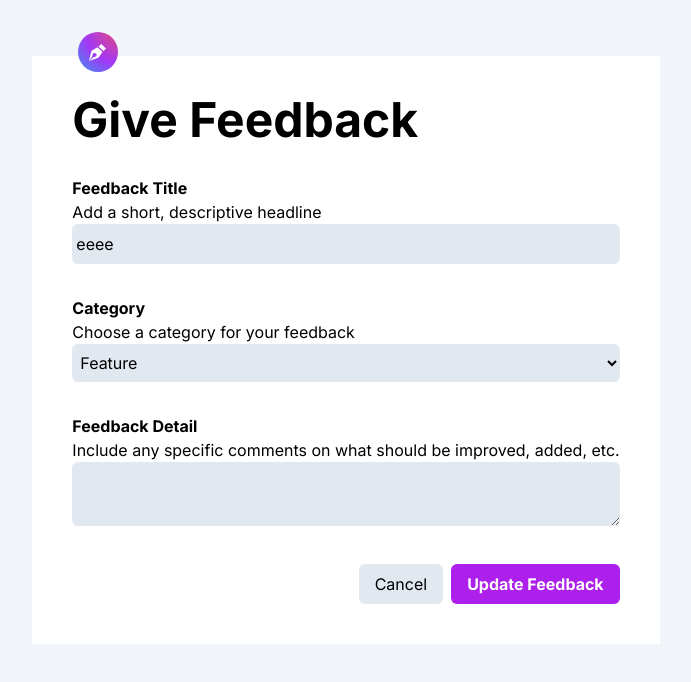
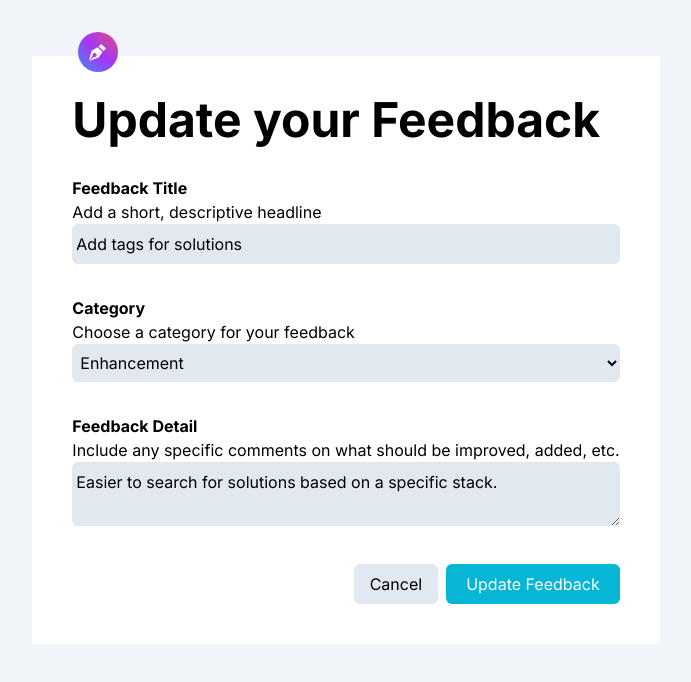
Before and after one commit to 10Nikus/Feedback, a Next.js app: page /1/edit in a window 1280 px wide. Shown: the top 682 px of the page, without its empty margins (294-985 px from the left). Built offline with nearby package versions, Linux system fonts and the light colour scheme.

Commit message:
Update Form component to allow feedback updates

```diff
--- a/src/app/components/Form/NewForm.tsx
+++ b/src/app/components/Form/NewForm.tsx
@@ -4,7 +4,6 @@ import { FormEvent, useState } from "react";
 import FeedbuckButton from "../Header/FeedbackButton";
 import CancelBtn from "./CancelBtn";
 import axios from "axios";
-import { redirect } from "next/dist/server/api-utils";
 export default function Form() {
   const [data, setData] = useState({
     title: "",
--- a/src/app/components/Form/UpdateForm.tsx
+++ b/src/app/components/Form/UpdateForm.tsx
@@ -1,24 +1,54 @@
+"use client";
+
+import { useState } from "react";
 import FeedbuckButton from "../Header/FeedbackButton";
 import CancelBtn from "./CancelBtn";
+import DATA from "../../data.json";
 
 export default function Form({ id }: { id: number }) {
+  const ListData = DATA["productRequests"];
+
+  const item = ListData.find((item) => item.id === id);
+
+  const [data, setData] = useState({
+    title: item?.title,
+    category: item?.category,
+    description: item?.description,
+  });
+
+  function handleChange(
+    e: React.ChangeEvent<
+      HTMLInputElement | HTMLTextAreaElement | HTMLSelectElement
+    >
+  ) {
+    setData({
+      ...data,
+      [e.target.name]: e.target.value,
+    });
+  }
+
   return (
     <form className="bg-white p-10  flex flex-col gap-8">
-      <h1 className="font-bold text-5xl">Give Feedback</h1>
+      <h1 className="font-bold text-5xl">Update your Feedback</h1>
       <div>
         <h1 className="font-bold">Feedback Title</h1>
         <p>Add a short, descriptive headline</p>
         <input
+          name="title"
           type="text"
           className="bg-slate-200 w-full px-1 py-2 rounded-md"
-          value="eeee"
-          readOnly={false}
+          value={data.title}
+          onChange={handleChange}
         />
       </div>
       <div>
         <h1 className="font-bold">Category</h1>
         <p>Choose a category for your feedback</p>
-        <select className="bg-slate-200 w-full py-2 px-1 rounded-md">
+        <select
+          className="bg-slate-200 w-full py-2 px-1 rounded-md"
+          value={data.category}
+          onChange={handleChange}
+        >
           <option value="feature">Feature</option>
           <option value="ui">UI</option>
           <option value="ux">UX</option>
@@ -31,11 +61,21 @@ export default function Form({ id }: { id: number }) {
         <p>
           Include any specific comments on what should be improved, added, etc.
         </p>
-        <textarea className="bg-slate-200 w-full px-1 py-2 rounded-md" />
+        <textarea
+          className="bg-slate-200 w-full px-1 py-2 rounded-md"
+          value={data.description}
+          onChange={handleChange}
+        />
       </div>
       <div className="flex justify-end gap-2">
         <CancelBtn />
-        <FeedbuckButton title="Update Feedback" link="/" />
+        {/* <FeedbuckButton title="Update Feedback" link="/" /> */}
+        <button
+          type="submit"
+          className="bg-cyan-500 text-white px-5 py-2 rounded-md"
+        >
+          Update Feedback
+        </button>
       </div>
     </form>
   );
```
